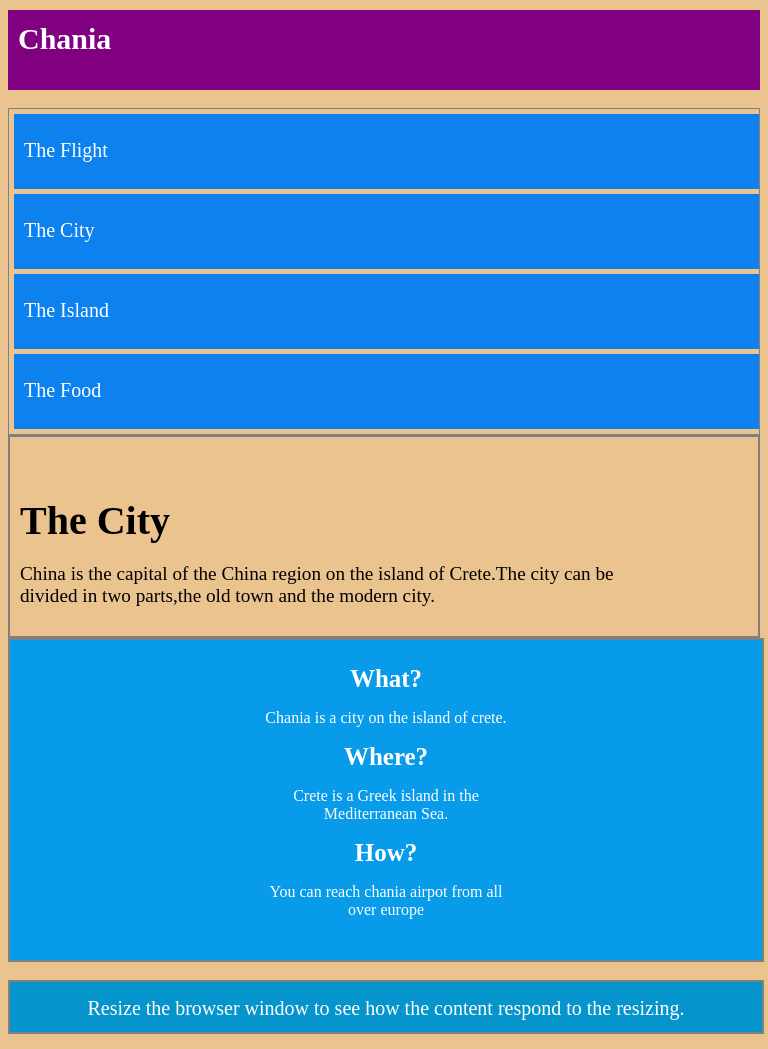
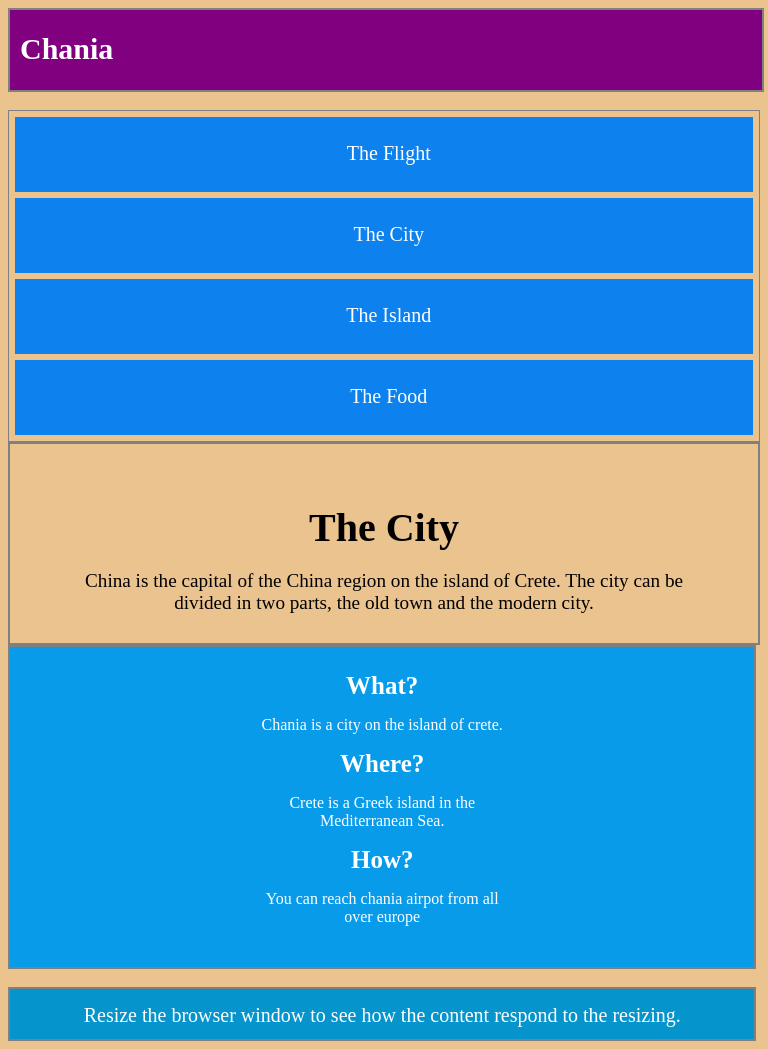
Before and after one commit to medhruv600/css-assignment2, a plain HTML site: page index.html in a window 768 px wide. Drawn offline with Linux system fonts and the light colour scheme.

Commit message:
css assignment2

```diff
--- a/style.css
+++ b/style.css
@@ -11,7 +11,7 @@ body {
   color: white;
   font-size: 30px;
   font-weight: bolder;
-  /* border: 2px solid gray; */
+  border: 2px solid gray;
   background-color: purple;
 }
 .chania {
@@ -21,7 +21,7 @@ body {
 .middle {
   width: 100%;
   display: flex;
-  /* border: 2px solid gray; */
+  border: 2px solid gray;
 }
 .list {
   height: 50px;
@@ -59,7 +59,7 @@ body {
   width: 270px;
   height: 320px;
   color: white;
-  margin-left: 152px;
+  margin-left: 155px;
   border: 2px solid gray;
   background-color: rgb(8, 155, 234);
 }
@@ -85,36 +85,48 @@ body {
 }
 @media only screen and (min-width: 250px) and (max-width: 415px) {
   .middle {
+    border: none;
+    text-align: center;
     flex-direction: column;
   }
+  .list {
+    width: 95%;
+    margin: 5px;
+  }
   .city {
-    margin-left: 0px;
+    margin: 0px;
   }
   .right {
     margin: 0px;
-    width: 100%;
+    width: 99%;
   }
-  .list {
-    width: 96%;
+  .footer {
+    width: 99%;
+    height: 60px;
+    font-size: 15px;
   }
 }
 
 @media only screen and (min-width: 415px) and (max-width: 769px) {
   .middle {
+    border: none;
+    text-align: center;
     flex-direction: column;
-    border: none;
+  }
+  .list {
+    width: 97%;
+    margin: 6px;
   }
   .city {
-    /* border: none; */
-    margin-left: 0px;
+    margin: 0px;
   }
   .right {
-    /* border: none; */
-    margin: 0px;
-    width: 100%;
+    margin-left: 0px;
+    width: 99%;
   }
-  .list {
-    /* border: none; */
-    width: 98%;
+  .footer {
+    width: 99%;
+    height: 50px;
+    font-size: 20px;
   }
 }
```
Also changed, not shown: index.html (+3 -2 lines).
